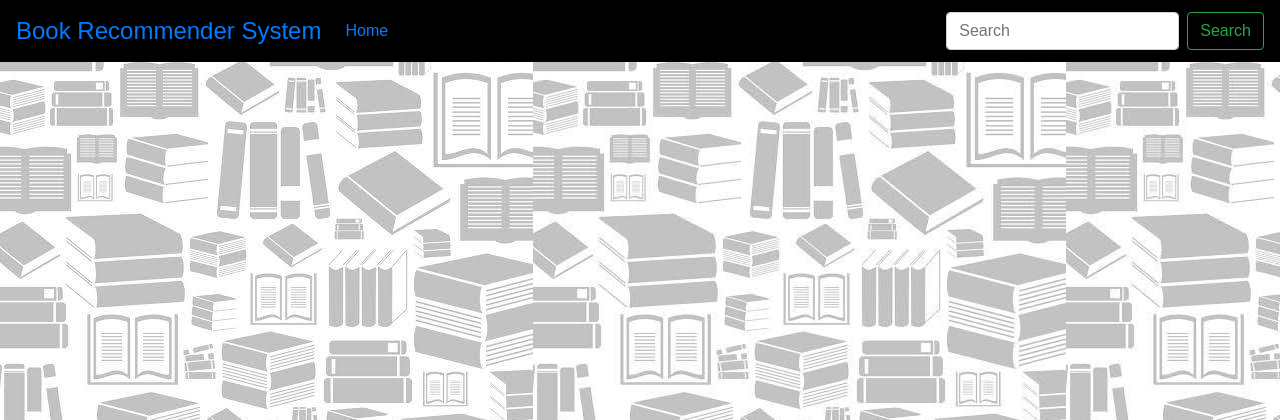
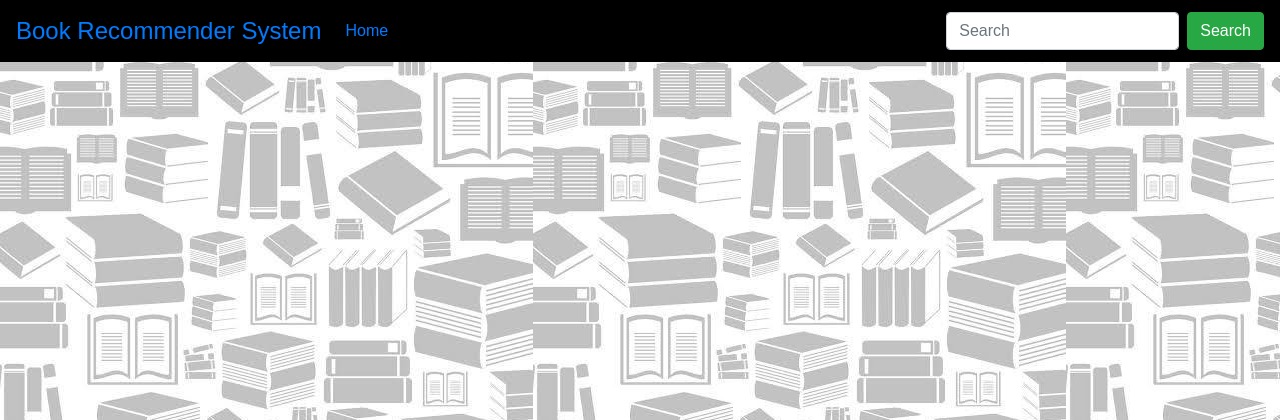
Before and after one commit to Pratik-sys/book-recommender, a Flask app: page /search in a window 1280 px wide. Shown: the top 420 px of the page. Run offline with Flask 2, Linux system fonts and the light colour scheme; some libraries are stand-ins or nearby versions; some web fonts are replaced.

Commit message:
change the button class
Signed-off-by: Pratik-Sys <pithore.pratik@gmail.com>

```diff
--- a/bookrecommender/templates/search.html
+++ b/bookrecommender/templates/search.html
@@ -13,7 +13,7 @@
     </ul>
     <form class="form-inline my-2 my-lg-0" method="POST" action="">
       <input class="form-control mr-sm-2" type="search" placeholder="Search" id="books" name="books" aria-label="Search">
-      <button class="btn btn-outline-success my-2 my-sm-0" type="submit">Search</button>
+      <button class="btn btn-success my-2 my-sm-0" type="submit">Search</button>
     </form>
   </div>
 </nav>
```
